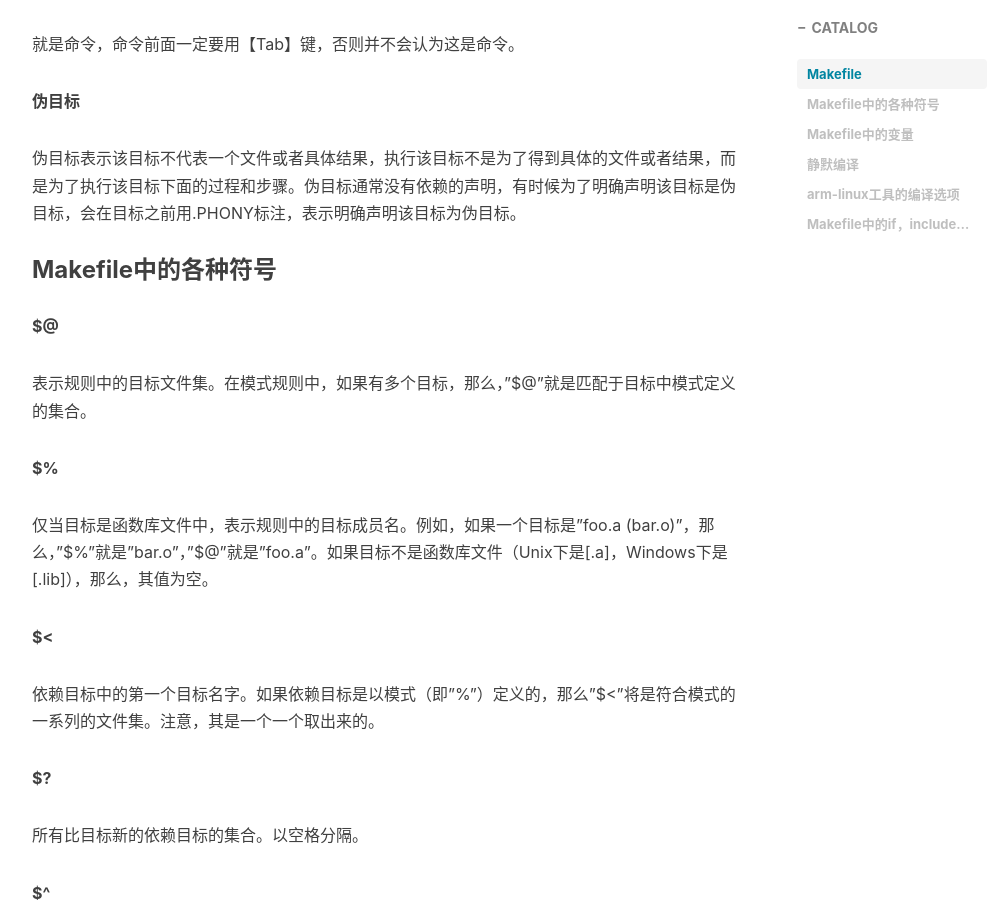
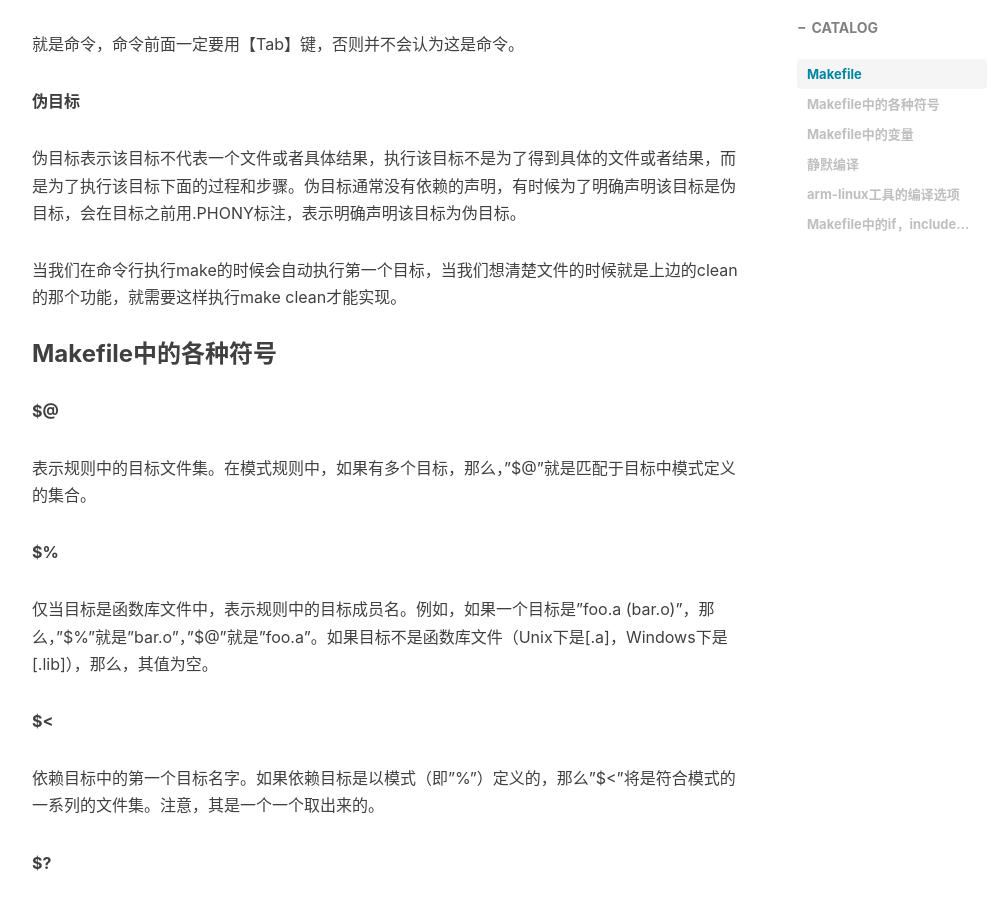
Before and after one commit to vzhan229/vzhan229.github.io, a Jekyll site: the page built from _posts/2019-04-04-Makefile.md, in a window 1280 px wide and 900 px high, scrolled down 2667 px. Shown: the whole window, without its empty margins (233-1232 px from the left). Built offline with Jekyll 4.4.1, drawn with Linux system fonts in a browser that asks for light colours; nearby versions of some CDN libraries; comment, search, counter and statistics services are not loaded.

Commit message:
更新文章

```diff
--- a/_posts/2019-04-04-Makefile.md
+++ b/_posts/2019-04-04-Makefile.md
@@ -126,6 +126,10 @@ rm *.o *.elf *.bin *.dis mkx210 -f
 
 
 
+当我们在命令行执行make的时候会自动执行第一个目标，当我们想清楚文件的时候就是上边的clean的那个功能，就需要这样执行make clean才能实现。
+
+
+
 ### Makefile中的各种符号
 
 **$@**
```
